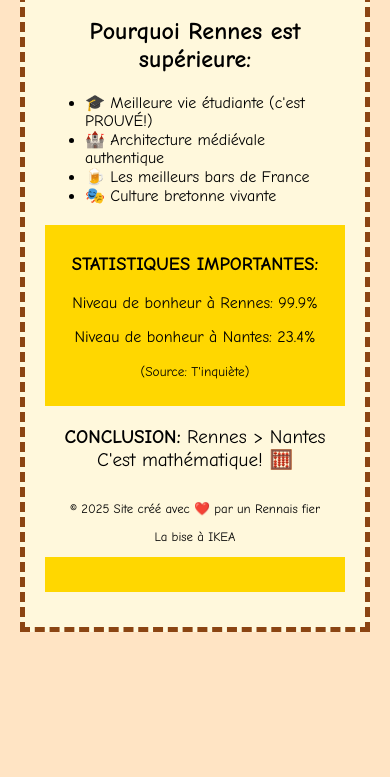
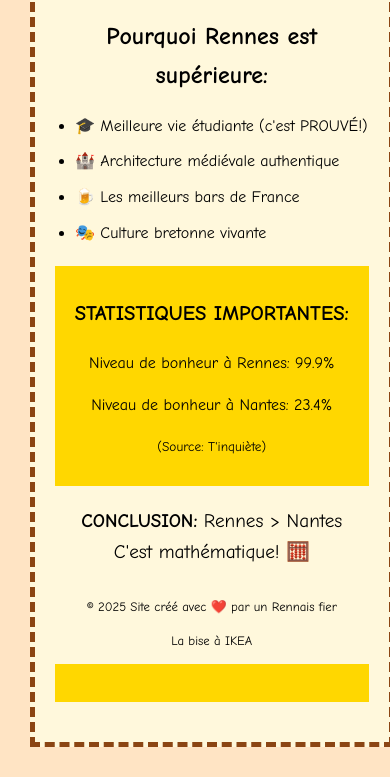
Before and after one commit to max-lsne/gf_present, a plain HTML site: page index.html in a window 390 px wide. Shown: the part 313-1090 px from the top of the page. Before the commit the page ends 965 px from the top, so only its background shows below. Drawn offline with Linux system fonts and the light colour scheme.

Commit message:
Update index.html

```diff
--- a/index.html
+++ b/index.html
@@ -76,3 +76,50 @@
     </div>
 </body>
 </html>
+    <style>
+        @media only screen and (max-width: 768px) {
+            body {
+                font-size: 16px;
+                line-height: 1.6;
+                padding: 10px;
+            }
+
+            .container {
+                width: 95%;
+                margin: 0 auto;
+            }
+
+            h1 {
+                font-size: 1.8em;
+            }
+
+            h2 {
+                font-size: 1.5em;
+            }
+
+            h3 {
+                font-size: 1.3em;
+            }
+
+            img {
+                max-width: 100%;
+                height: auto;
+            }
+
+            ul {
+                padding-left: 20px;
+            }
+
+            li {
+                margin-bottom: 10px;
+            }
+
+            marquee {
+                font-size: 0.9em;
+            }
+
+            footer {
+                margin-top: 20px;
+            }
+        }
+    </style>
```
